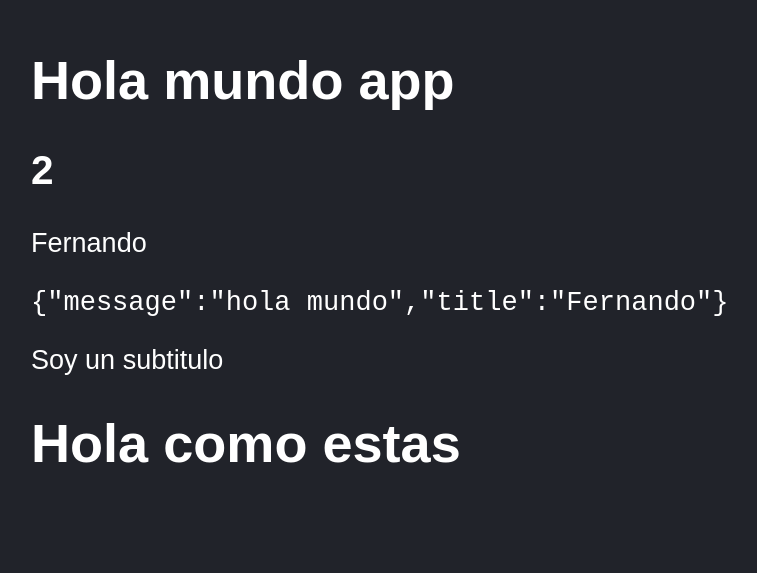
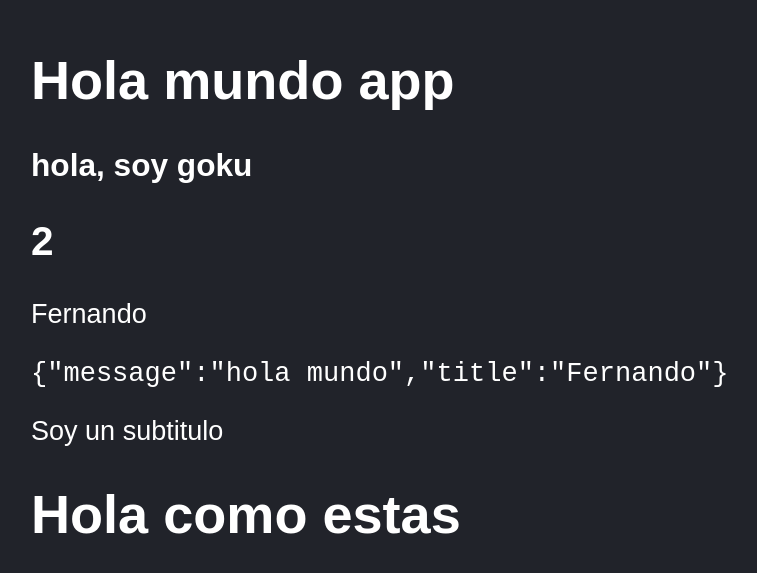
Before and after one commit to alicia-granados/MERN-EXPERIMENTS, a React (Vite) app in the folder 06-counter-react-vite/: page / in a window 1280 px wide. Shown: the part 135-708 px from the top of the page, without its empty margins (117-874 px from the left). Built offline with nearby package versions, Linux system fonts and the light colour scheme.

Commit message:
✨ feat:comunicacion entre componentes  - Props

```diff
--- a/06-counter-react-vite/src/FirstApp.jsx
+++ b/06-counter-react-vite/src/FirstApp.jsx
@@ -6,9 +6,11 @@ const newMessage2 ={
 const saludo = () =>{
     return 'Hola como estas'
 }
-const FirstApp = () => {
+const FirstApp = ( {title = 'Hola soy fernando'} ) => {
+    //console.log(props)
     return (
         <>
+        <h3>{/*props.title*/ title}</h3>
         <h2> { 1 + 1 } </h2>
         <p>{newMessage} </p>
         <code>{ JSON.stringify(newMessage2)} </code>
--- a/06-counter-react-vite/src/main.jsx
+++ b/06-counter-react-vite/src/main.jsx
@@ -6,6 +6,6 @@ import './styles.css'
 ReactDOM.createRoot( document.getElementById('root') ).render(
     <React.StrictMode>
         <HelloWorldApp />
-        <FirstApp/>
+        <FirstApp title='hola, soy goku' />
     </React.StrictMode>
 );
```
